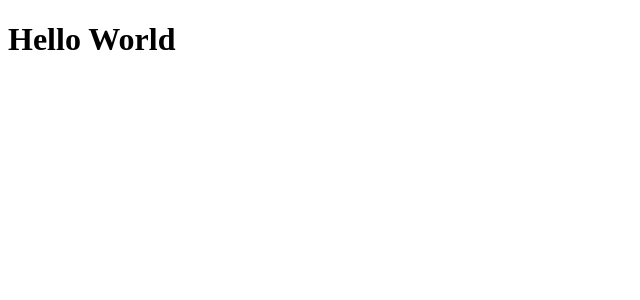
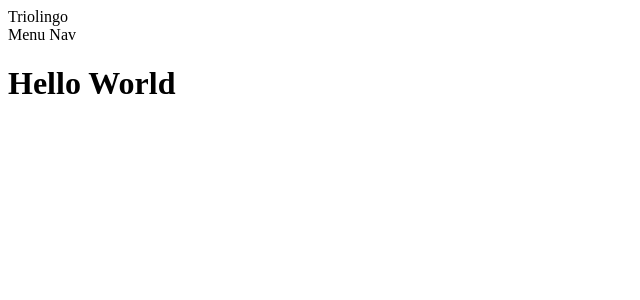
Before and after one commit to gtstarnes/TrioLingo, a React (Vite) app: page / in a window 1280 px wide. Shown: the top 300 px of the page, without its empty margins (0-640 px from the left). Built offline with nearby package versions, Linux system fonts and the light colour scheme.

Commit message:
added header to app

```diff
--- a/src/App.tsx
+++ b/src/App.tsx
@@ -1,11 +1,13 @@
 
 import './App.css'
+import Header from './components/header';
 
 function App() {
 
 
   return (
     <>
+      <Header />
       <h1>Hello World</h1>
     </>
   )
```
